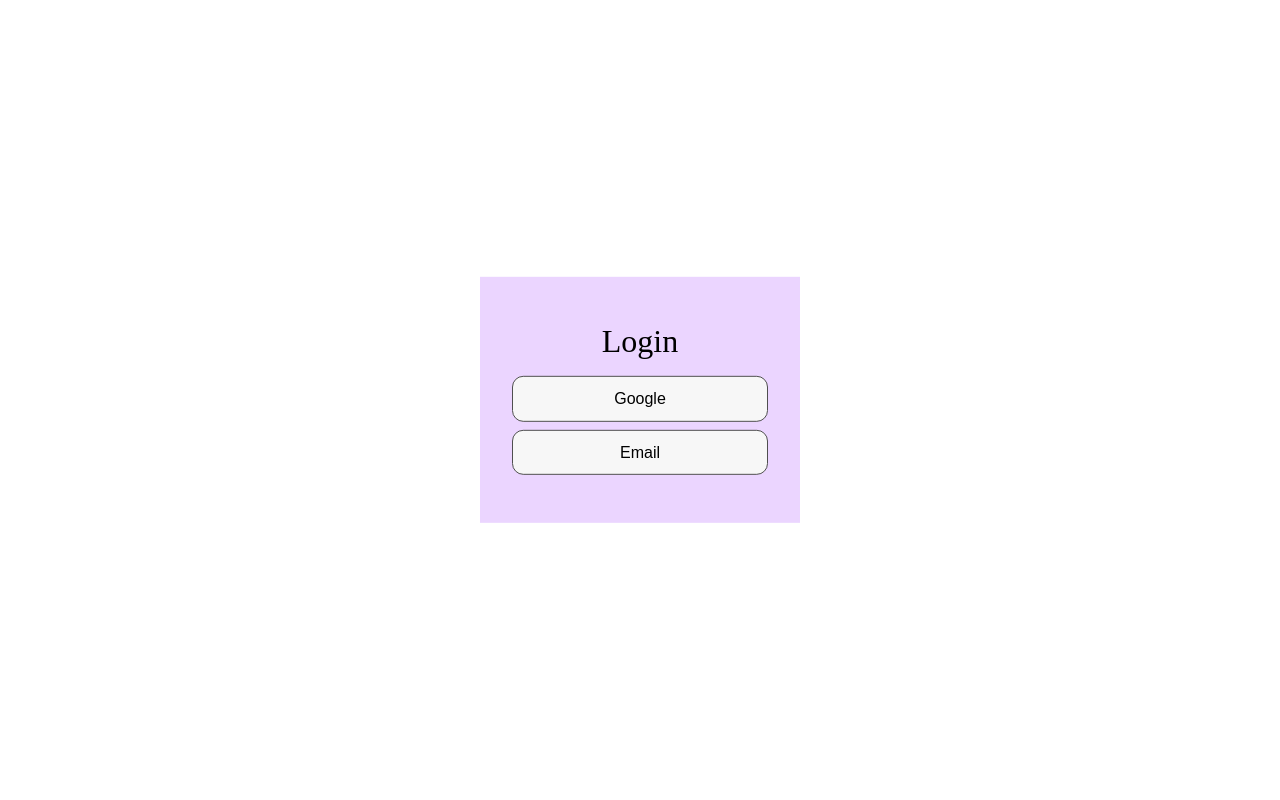
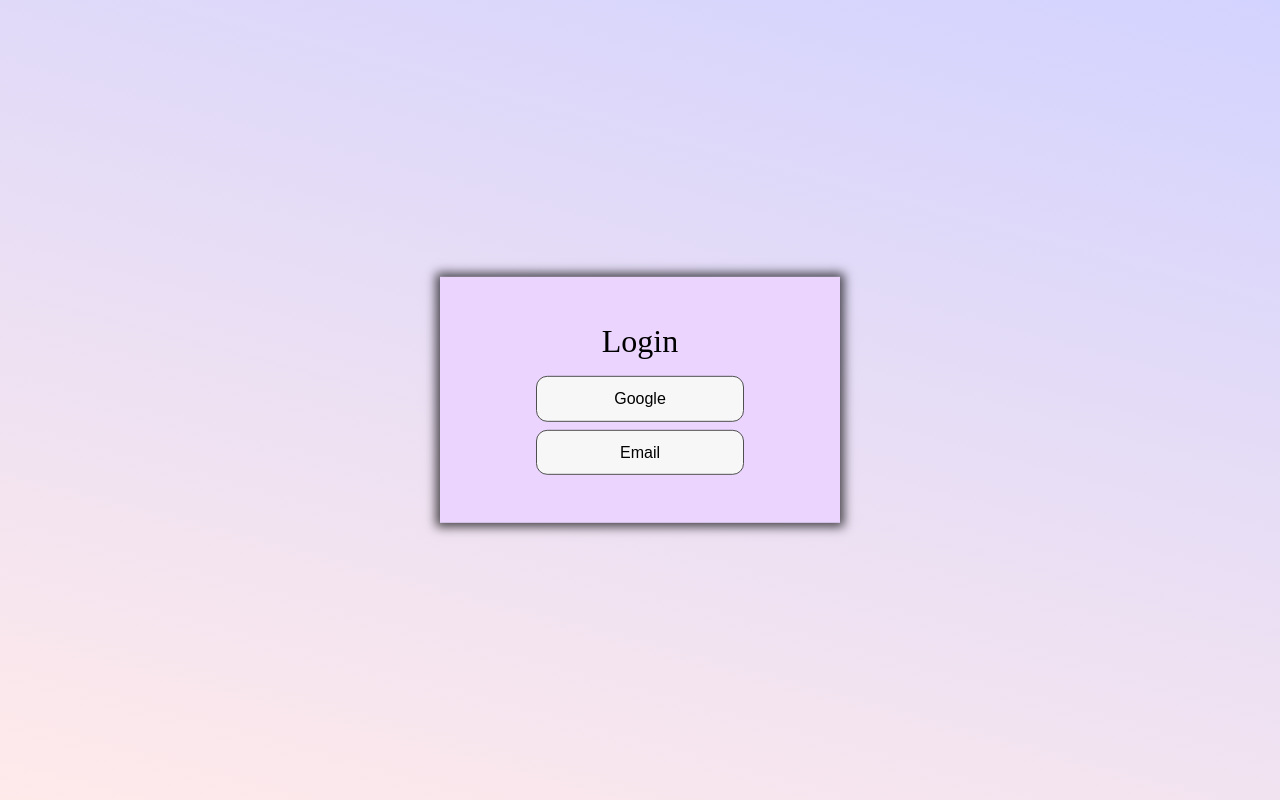
Before and after one commit to pcjo1202/card-maker_V1.0, a React (Create React App) app: page / in a window 1280 px wide. Built offline with nearby package versions, Linux system fonts and the light colour scheme.

Commit message:
Modify loginBox design

```diff
--- a/src/app.jsx
+++ b/src/app.jsx
@@ -4,7 +4,7 @@ import LoginBox from './components/login_box/login_box'
 
 function App () {
   return (
-    <div className='container'>
+    <div className={styles.container}>
       <LoginBox />
     </div>
   )
--- a/src/app.module.css
+++ b/src/app.module.css
@@ -0,0 +1,5 @@
+.container {
+  width: 100vw;
+  height: 100vh;
+  background: linear-gradient(15deg, rgb(255, 234, 234), rgb(211, 211, 255));
+}
--- a/src/components/login_box/login_box.module.css
+++ b/src/components/login_box/login_box.module.css
@@ -1,4 +1,5 @@
 .loginBox_wrapper {
+  min-width: 400px;
   position: absolute;
   left: 50%;
   top: 50%;
@@ -8,6 +9,7 @@
   justify-content: center;
   align-items: center;
   background-color: rgb(235, 213, 255);
+  box-shadow: 0px 0px 10px 4px rgba(0, 0, 0, 0.7);
   padding: 3rem 2rem;
 }
 
@@ -19,6 +21,7 @@
   display: flex;
   flex-direction: column;
   justify-content: center;
+  align-items: center;
   margin-top: 0.7rem;
 }
 
@@ -30,7 +33,7 @@
   border: 1px solid #4f4f4f;
   border-radius: 0.7rem;
   margin-top: 0.5rem;
-  width: 20vw;
+  width: 300%;
   cursor: pointer;
 }
 
```
